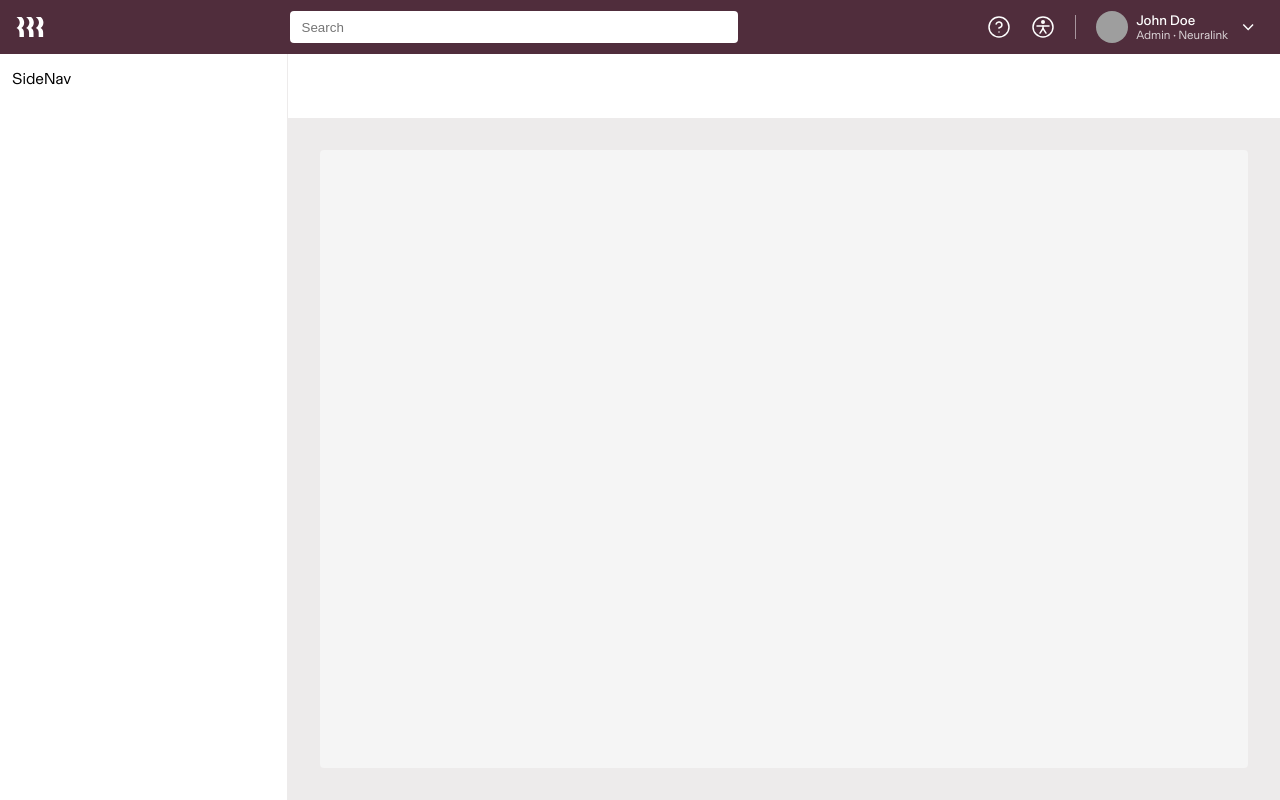
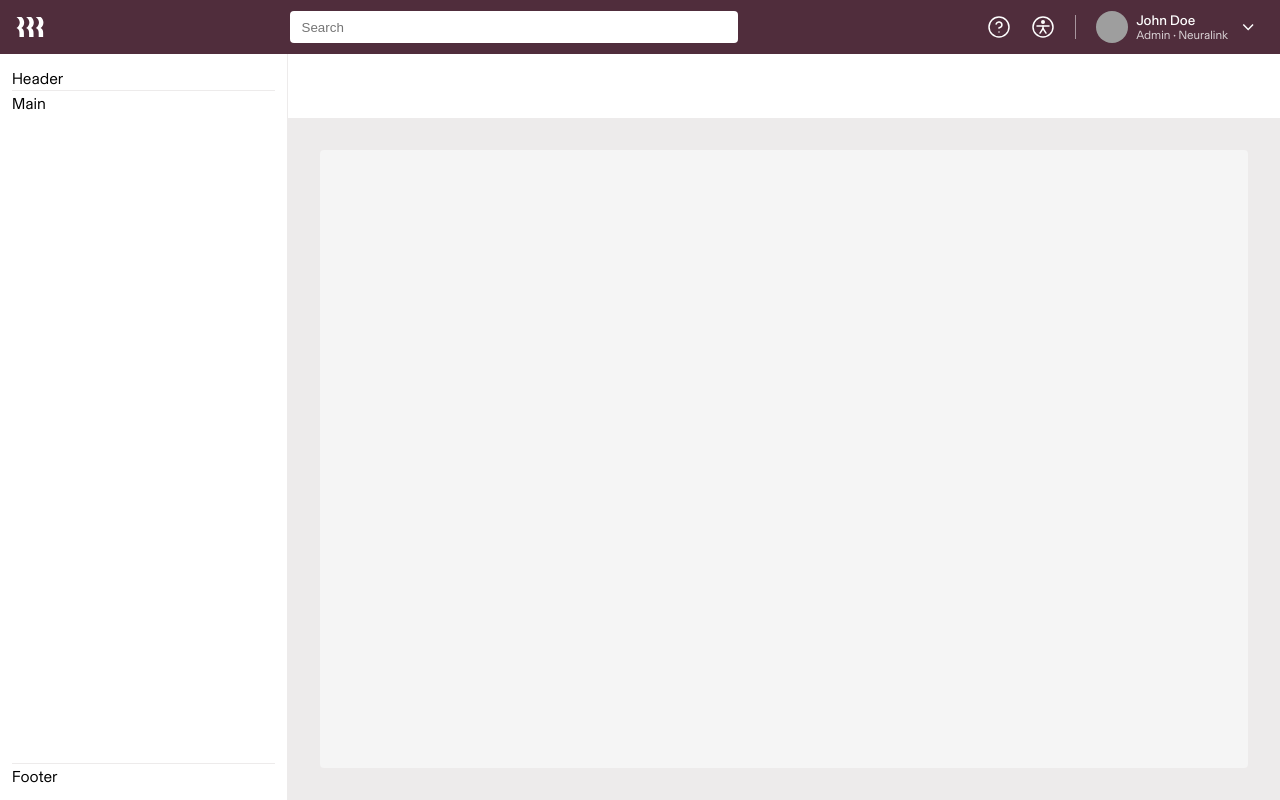
Before and after one commit to ripmoody/persistent-sidenav, a Next.js app: page / in a window 1280 px wide. Built offline with nearby package versions, Linux system fonts and the light colour scheme; grey boxes are pictures that could not be loaded.

Commit message:
progress

```diff
--- a/src/components/side-nav/index.tsx
+++ b/src/components/side-nav/index.tsx
@@ -1,5 +1,17 @@
 import * as S from './styled'
 
 export const SideNav = () => {
-  return <S.SideNav>SideNav</S.SideNav>
+  return (
+    <S.SideNav>
+      <S.SideNavHeader>
+        <S.SideNavList>Header</S.SideNavList>
+      </S.SideNavHeader>
+      <S.SideNavMain>
+        <S.SideNavList>Main</S.SideNavList>
+      </S.SideNavMain>
+      <S.SideNavFooter>
+        <S.SideNavList>Footer</S.SideNavList>
+      </S.SideNavFooter>
+    </S.SideNav>
+  )
 }
--- /dev/null
+++ b/src/components/side-nav/nav-item/styled.tsx
@@ -0,0 +1,6 @@
+import styled from '@emotion/styled'
+
+export const NavItem = styled.li`
+  display: flex;
+  align-items: center;
+`
--- a/src/components/side-nav/styled.tsx
+++ b/src/components/side-nav/styled.tsx
@@ -1,8 +1,43 @@
 import styled from '@emotion/styled'
 
 export const SideNav = styled.nav`
+  display: flex;
+  flex-direction: column;
   width: var(--space-72);
   background-color: white;
   border-right: solid 1px var(--color-grey-100);
   padding: var(--space-3);
 `
+
+/**
+ * The fixed header portion of the side nav
+ */
+export const SideNavHeader = styled.div`
+  border-bottom: solid 1px var(--color-grey-100);
+`
+
+/**
+ * The fixed footer portion of the side nav that stays fixed to the bottom
+ */
+export const SideNavFooter = styled.div`
+  border-top: solid 1px var(--color-grey-100);
+`
+
+/**
+ * The main content portion of the side nav that overflow, scrolls, expands, and collapses
+ */
+export const SideNavMain = styled.div`
+  flex: 1;
+`
+
+/**
+ * A generic unordered list for the side nav
+ */
+export const SideNavList = styled.ul`
+  list-style: none;
+  padding: 0;
+  margin: 0;
+  display: flex;
+  flex-direction: column;
+  gap: var(--space-1);
+`
--- a/src/layouts/dashboard/index.tsx
+++ b/src/layouts/dashboard/index.tsx
@@ -6,9 +6,9 @@ import * as S from './styled'
 export const DashboardLayout = ({ children }: Children) => (
   <S.Dashboard>
     <TopNav />
-    <S.DashboardContent>
+    <S.DashboardPage>
       <SideNav />
       <Main>{children}</Main>
-    </S.DashboardContent>
+    </S.DashboardPage>
   </S.Dashboard>
 )
--- a/src/layouts/dashboard/styled.tsx
+++ b/src/layouts/dashboard/styled.tsx
@@ -3,7 +3,7 @@ import { Fragment } from 'react'
 
 export const Dashboard = styled(Fragment)``
 
-export const DashboardContent = styled.div`
+export const DashboardPage = styled.div`
   display: flex;
   position: absolute;
   top: var(--top-nav-height);
```
Also changed, not shown: src/components/side-nav/nav-item/index.tsx (added).
